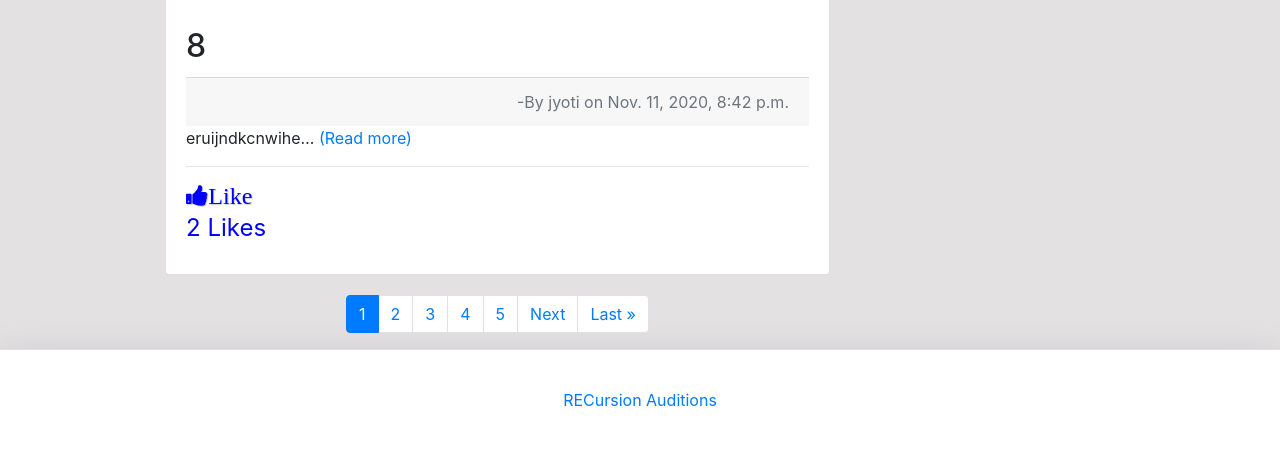
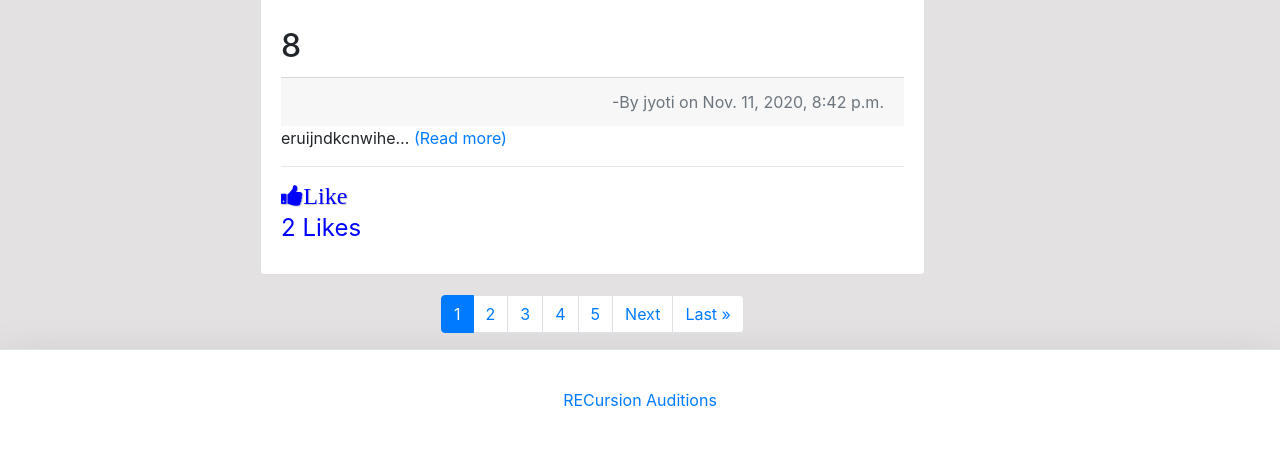
Before and after one commit to arin17bishwa/REC_webd, a Django app: page / in a window 1280 px wide. Shown: the part 1454-1903 px from the top of the page. Run offline with Django 3.2, Linux system fonts and the light colour scheme; a user stored in the database is signed in; data comes from the database, SQL or seed files in the repository; some libraries are stand-ins or nearby versions.

Commit message:
margin changes

```diff
--- a/blog/templates/blog/home.html
+++ b/blog/templates/blog/home.html
@@ -49,7 +49,7 @@ Home
     <div class="row">
 
         <!-- blog feed -->
-        <div class="left-column col-lg-7 offset-lg-1">
+        <div class="left-column col-lg-7 offset-lg-2">
 
 
             <!-- Blog posts-->
```
